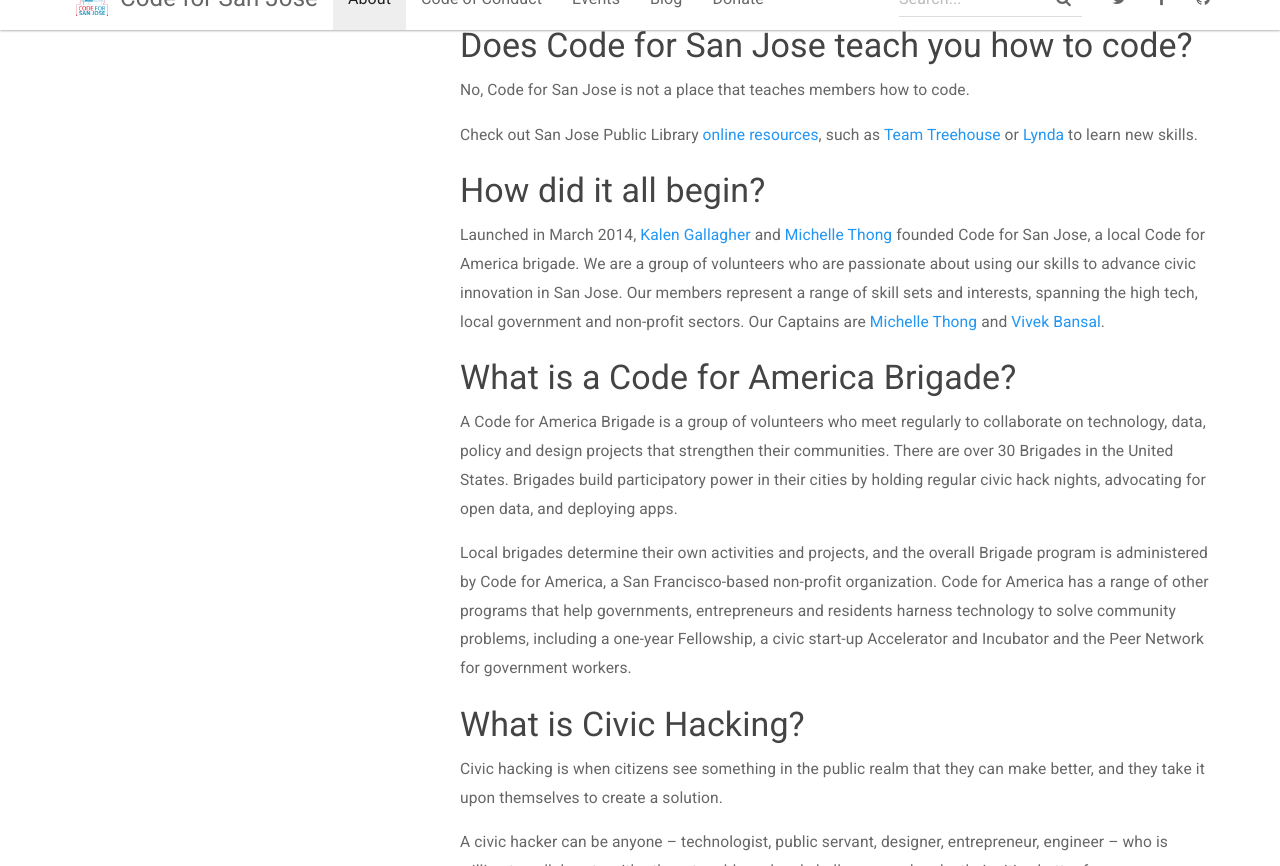
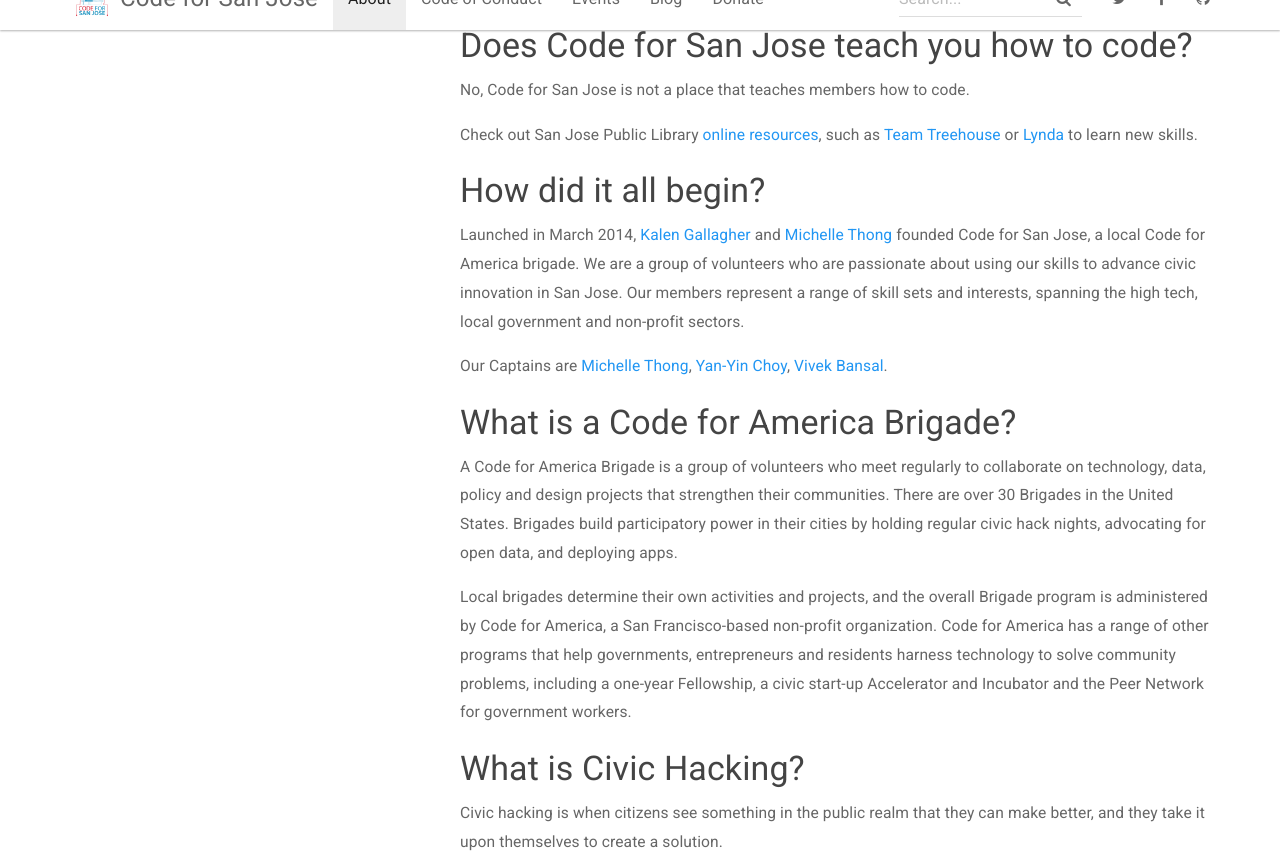
Before and after one commit to codeforsanjose/codeforsanjose.github.io, a Jekyll site: the page built from _docs/index.md, in a window 1280 px wide and 900 px high, scrolled down 1512 px, cut to the strip 34-900 px from the top of the window. Built offline with Jekyll 4.4.1, drawn with Linux system fonts in a browser that asks for light colours; nearby versions of some CDN libraries.

Commit message:
update description

```diff
--- a/_docs/index.md
+++ b/_docs/index.md
@@ -38,7 +38,9 @@ No, Code for San Jose is not a place that teaches members how to code.
 Check out San Jose Public Library [online resources](https://www.sjpl.org/blog/learn-how-code), such as [Team Treehouse](https://www.sjpl.org/treehouseaccount) or [Lynda](https://www.sjpl.org/eresource/lyndacom) to learn new skills.
 
 ### How did it all begin?
-Launched in March 2014, [Kalen Gallagher](https://www.linkedin.com/in/kalengallagher) and [Michelle Thong](https://www.linkedin.com/in/mthong) founded Code for San Jose, a local Code for America brigade. We are a group of volunteers who are passionate about using our skills to advance civic innovation in San Jose. Our members represent a range of skill sets and interests, spanning the high tech, local government and non-profit sectors. Our Captains are [Michelle Thong](https://www.linkedin.com/in/mthong) and [Vivek Bansal](https://www.linkedin.com/in/3vivekb/).
+Launched in March 2014, [Kalen Gallagher](https://www.linkedin.com/in/kalengallagher) and [Michelle Thong](https://www.linkedin.com/in/mthong) founded Code for San Jose, a local Code for America brigade. We are a group of volunteers who are passionate about using our skills to advance civic innovation in San Jose. Our members represent a range of skill sets and interests, spanning the high tech, local government and non-profit sectors.
+
+Our Captains are [Michelle Thong](https://www.linkedin.com/in/mthong), [Yan-Yin Choy](https://linkedin.com/in/yanyinchoy), [Vivek Bansal](https://www.linkedin.com/in/3vivekb/).
 
 ### What is a Code for America Brigade?
 A Code for America Brigade is a group of volunteers who meet regularly to collaborate on technology, data, policy and design projects that strengthen their communities. There are over 30 Brigades in the United States. Brigades build participatory power in their cities by holding regular civic hack nights, advocating for open data, and deploying apps.
```
